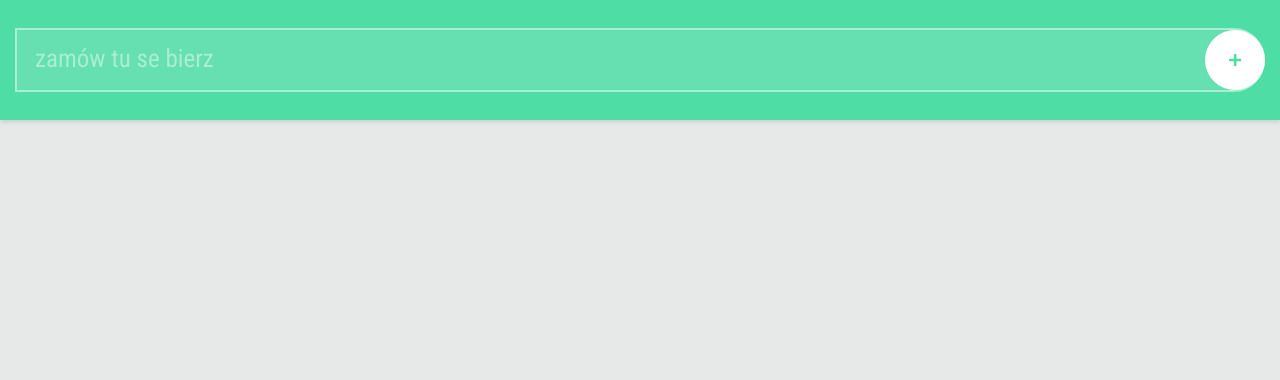
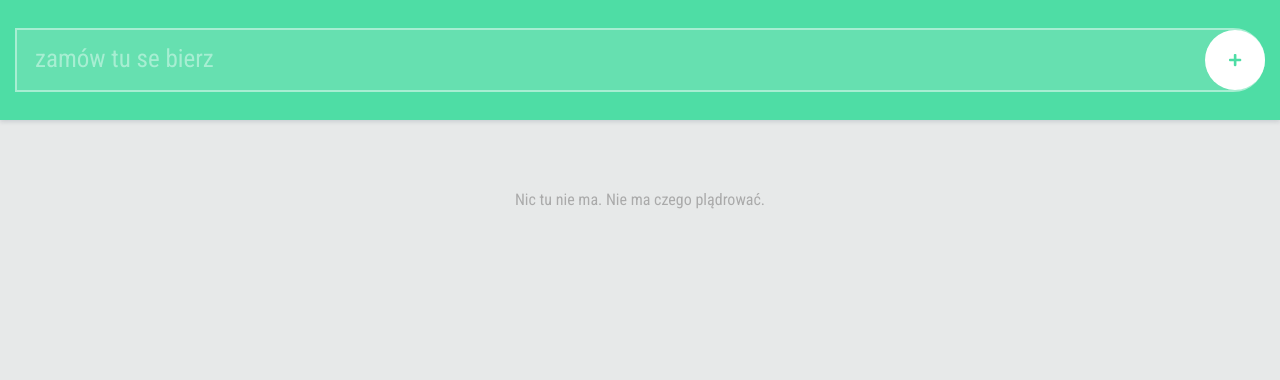
Before and after one commit to Shavanath/ordersApp.js, a PHP site: page / in a window 1280 px wide. Shown: the top 380 px of the page. Run offline with PHP 8.4, Linux system fonts and the light colour scheme; some libraries are stand-ins or nearby versions.

Commit message:
Specify :empty:after pseudoclass for ul tag

```diff
--- a/styles/styles.css
+++ b/styles/styles.css
@@ -126,3 +126,10 @@ header input::-webkit-input-placeholder {
     color: #ff1d33;
     animation: addMove 90ms;
 }
+
+ul.list:empty::after {
+    text-align: center;
+    color: #aaa;
+    content: 'Nic tu nie ma. Nie ma czego plądrować.';
+    display: block;
+}
```
